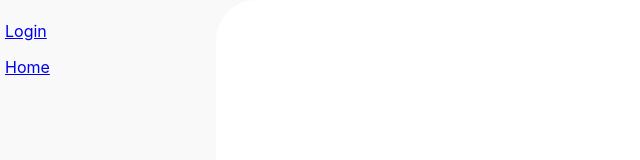
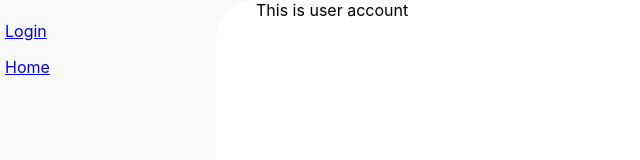
Before and after one commit to sahilkaushal7/InfoOverflow, a React (Create React App) app in the folder frontend/: page /user in a window 1280 px wide. Shown: the top 160 px of the page, without its empty margins (0-640 px from the left). Built offline with nearby package versions, Linux system fonts and the light colour scheme.

Commit message:
adding User Profile phase 1

```diff
--- a/frontend/src/app/layouts/MainLayout/Header/index.tsx
+++ b/frontend/src/app/layouts/MainLayout/Header/index.tsx
@@ -4,17 +4,29 @@ import * as actions from '../../../../store/actions/auth';
 import { State, DispatchType } from '../../../../store/types';
 import { Link } from 'react-router-dom';
 
-interface HeaderProps {
+interface PropsFromDispatch {
   userLogin: (email: string, password: string) => void;
 }
 
-class Header extends React.Component<HeaderProps> {
+interface PropsFromState {
+  isAuthenticated: boolean;
+}
+
+interface HeaderProps extends PropsFromDispatch, PropsFromState {
+
+}
+
+interface HeaderState {}
+
+class Header extends React.Component<HeaderProps, HeaderState> {
   render() {
+    const { isAuthenticated } = this.props;
     return (
       <div>
         <p>
-          <Link to={'login'} >Login</Link>
+          {!isAuthenticated ? <Link to={'login'} >Login</Link> : <Link to={'user'}>User Profile</Link>}
         </p>
+        <p>{isAuthenticated}</p>
         <p>
           <Link to={'/'} >Home</Link>
         </p>
@@ -26,7 +38,8 @@ class Header extends React.Component<HeaderProps> {
 const mapStateToProps = (state: State) => {
   return {
     isLoading: state.loading,
-    error: state.error
+    error: state.error,
+    isAuthenticated: Boolean(state.token),
   }
 }
 
--- a/frontend/src/app/layouts/MainLayout/index.tsx
+++ b/frontend/src/app/layouts/MainLayout/index.tsx
@@ -1,5 +1,5 @@
 import * as React from 'react';
-import { Footer } from './Footer';
+// import { Footer } from './Footer';
 import Header from './Header';
 import './styles.scss';
 
--- a/frontend/src/app/routes.tsx
+++ b/frontend/src/app/routes.tsx
@@ -6,6 +6,7 @@ import Login from './views/Login';
 import { State, DispatchType } from '../store/types';
 import * as actions from '../store/actions/auth';
 import { connect } from 'react-redux';
+import UserAccount from './views/UserAccount';
 
 // const PrivateRoute = ({ component, isAuth, ...rest }) => (
 //   isAuth ? <Route {...rest} component={component}/> :
@@ -27,6 +28,7 @@ class BaseRouter extends React.Component<BaseRouterProps, BaseRouterState> {
       <MainLayout>
         <Route exact path='/' component={Landing} />
         <Route exact path='/login' render={() => <Login userLogin={userLogin}/>} />
+        <Route exact path='/user' component={UserAccount} />
         {/* <PrivateRoute exact isAuth={props.isAuthenticated} path='/articles/:articleID' component={Article} />
         <PrivateRoute exact isAuth={props.isAuthenticated} path='/articles' component={Articles} />
         <PrivateRoute exact isAuth={props.isAuthenticated} path='/create' component={CreateArticle} /> */}
--- /dev/null
+++ b/frontend/src/app/views/UserAccount/index.tsx
@@ -0,0 +1,9 @@
+import * as React from 'react';
+
+const UserAccount: React.FC = () => (
+  <div>
+    This is user account
+  </div>
+);
+
+export default UserAccount;
--- a/frontend/src/store/actions/auth.js
+++ b/frontend/src/store/actions/auth.js
@@ -45,7 +45,7 @@ export const authLogin = (email, password) => {
       password: password,
     })
       .then(res => {
-        const token = res.data.key;
+        const token = res.data.token;
         const email = res.data.email;
         const name = res.data.name;
         const expirationDate = new Date(new Date().getTime() + 3600 * 1000);
```
